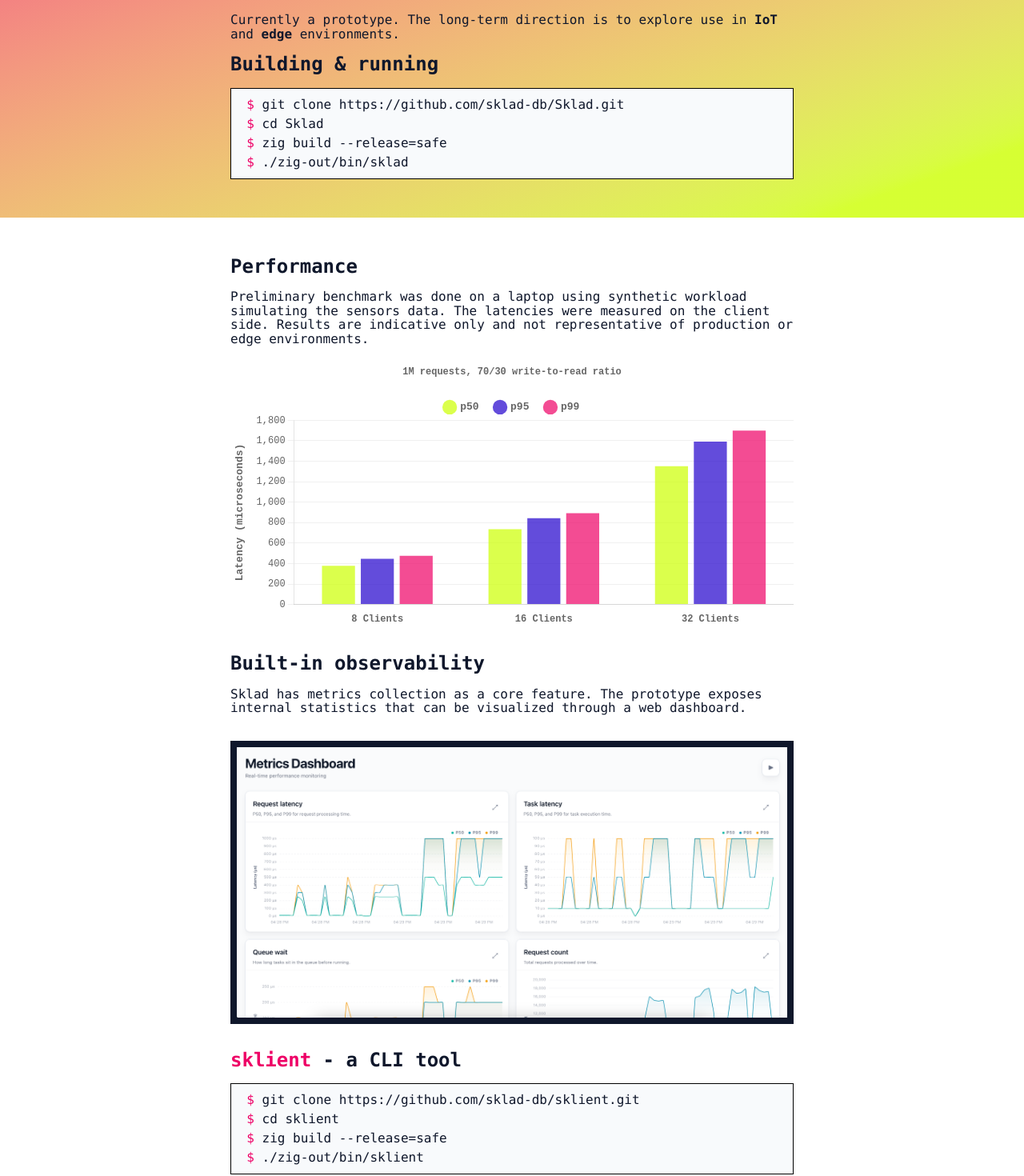
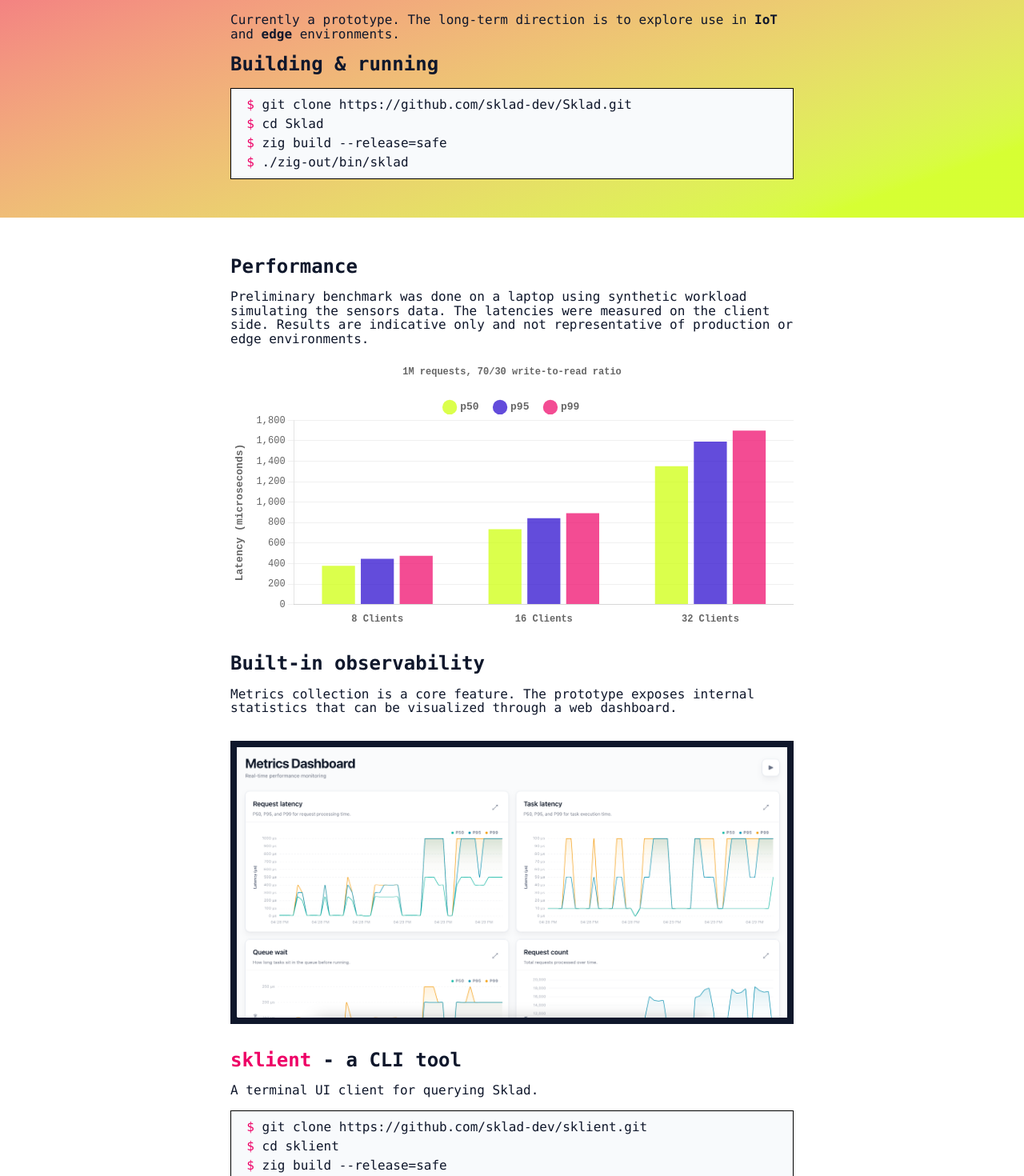
Before and after one commit to sklad-dev/sklad-dev.github.io, a Svelte app: page / in a window 1280 px wide. Shown: the part 260-1730 px from the top of the page at 80% size. Built offline with nearby package versions, Linux system fonts and the light colour scheme.

Commit message:
Update some language

```diff
--- a/src/App.svelte
+++ b/src/App.svelte
@@ -22,7 +22,7 @@
       </Paragraph>
       <div class="px-8 mb-4 w-full">
         <div class="overflow-x-auto text-left border border-black py-2 bg-slate-50">
-  <pre class="font-mono text-base"><code>  <span class="text-[#ee0066] select-none">$</span> git clone https://github.com/sklad-db/Sklad.git
+  <pre class="font-mono text-base"><code>  <span class="text-[#ee0066] select-none">$</span> git clone https://github.com/sklad-dev/Sklad.git
   <span class="text-[#ee0066] select-none">$</span> cd Sklad
   <span class="text-[#ee0066] select-none">$</span> zig build --release=safe
   <span class="text-[#ee0066] select-none">$</span> ./zig-out/bin/sklad</code></pre>
@@ -43,7 +43,7 @@
       Built-in observability
     </Paragraph>
     <Paragraph class="text-base">
-      Sklad has metrics collection as a core feature. The prototype exposes internal statistics that can be visualized through a web dashboard.
+      Metrics collection is a core feature. The prototype exposes internal statistics that can be visualized through a web dashboard.
     </Paragraph>
     <div class="px-8 my-4 w-full">
       <img src="./src/assets/metrics-dashboard.png" alt="Metrics Dashboard screenshot" class="border-8">
@@ -51,9 +51,12 @@
     <Paragraph class="text-2xl font-extrabold mt-2 md:mt-4">
       <span class="text-[#ee0066]">sklient</span> - a CLI tool
     </Paragraph>
+    <Paragraph class="text-base">
+      A terminal UI client for querying Sklad.
+    </Paragraph>
     <div class="px-8 mb-4 w-full">
       <div class="overflow-x-auto text-left border border-black py-2 bg-slate-50">
-<pre class="font-mono text-base"><code>  <span class="text-[#ee0066] select-none">$</span> git clone https://github.com/sklad-db/sklient.git
+<pre class="font-mono text-base"><code>  <span class="text-[#ee0066] select-none">$</span> git clone https://github.com/sklad-dev/sklient.git
   <span class="text-[#ee0066] select-none">$</span> cd sklient
   <span class="text-[#ee0066] select-none">$</span> zig build --release=safe
   <span class="text-[#ee0066] select-none">$</span> ./zig-out/bin/sklient</code></pre>
```
